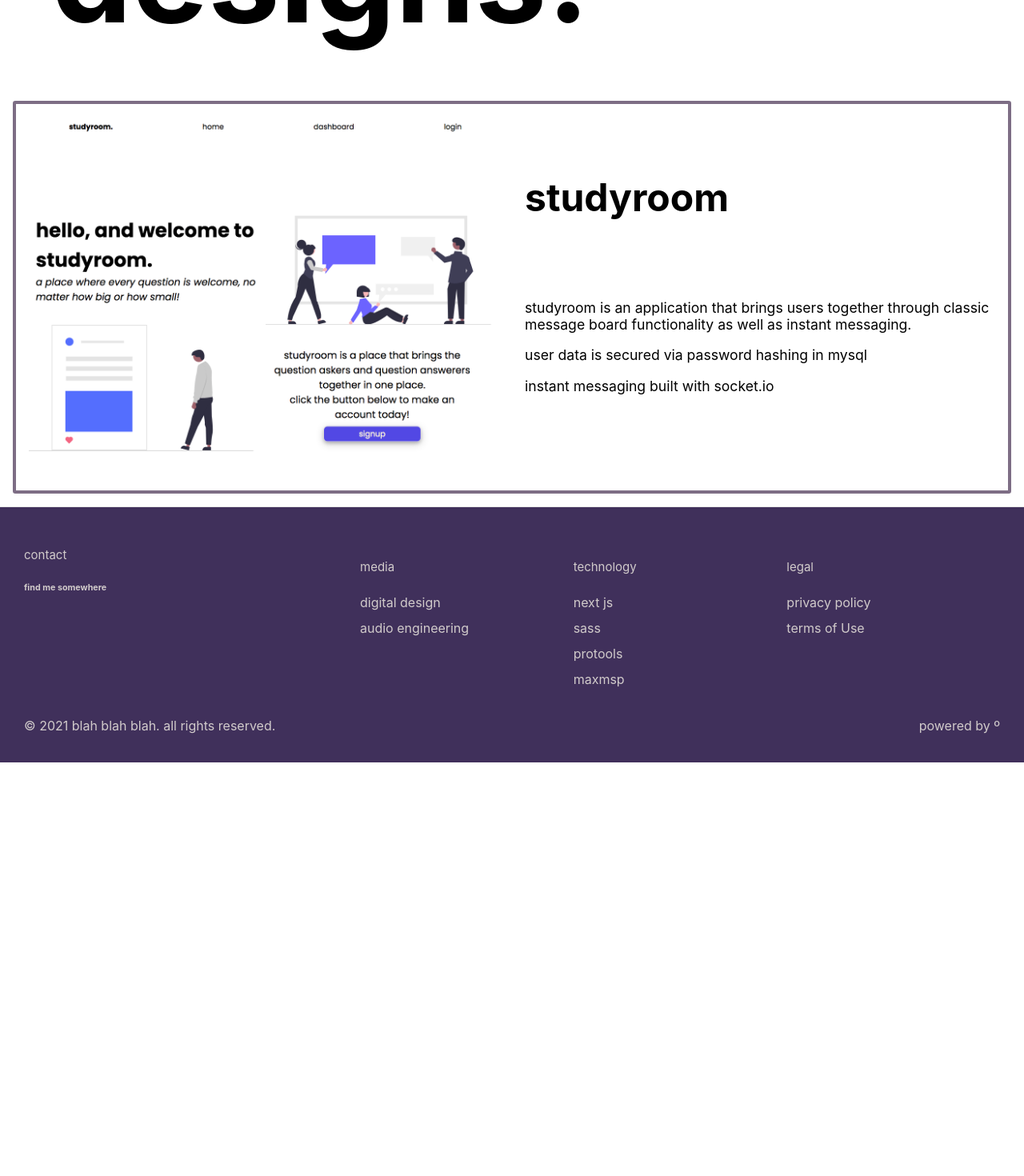
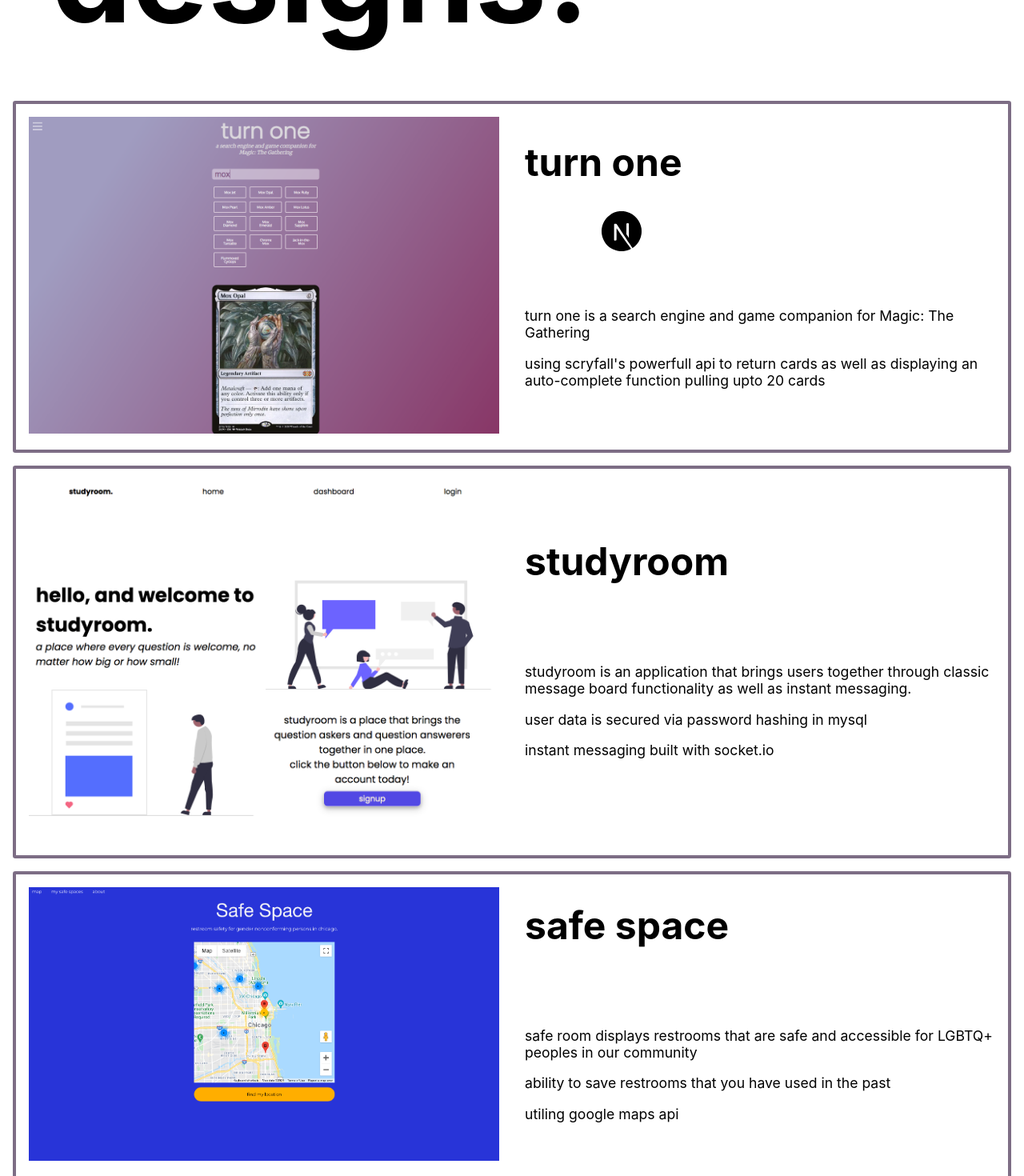
Before and after one commit to Zane-Gilfillan/Portfolio-V2, a Next.js app: page /design in a window 1280 px wide. Shown: the part 380-1850 px from the top of the page at 80% size. Before the commit the page ends 1333 px from the top, so only its background shows below. Built offline with nearby package versions, Linux system fonts and the light colour scheme.

Commit message:
updated projects in design page.

```diff
--- a/pages/_app.js
+++ b/pages/_app.js
@@ -1,4 +1,4 @@
-import '../styles/globals.css'
+import '../styles/globals.scss'
 
 function MyApp({ Component, pageProps }) {
   return <Component {...pageProps} />
--- a/pages/design.js
+++ b/pages/design.js
@@ -4,15 +4,17 @@ import styles from '../styles/Design.module.scss'
 import Image from 'next/image'
 import Head from 'next/head'
 import Link from 'next/link'
+import turns from '../public/img/turn-one.png'
 import study from '../public/img/studyroom.png'
 import safe from '../public/img/safespace.png'
 import aston from '../public/img/aston-martin.png'
 import veils from '../public/img/veils.png'
+import next from '../public/img/next-js.svg'
 
 
 const design = () => {
     return (
-        <div>
+        <>
             <Head>
                 <link rel="stylesheet" href="https://cdnjs.cloudflare.com/ajax/libs/font-awesome/5.15.2/css/all.min.css" integrity="sha512-HK5fgLBL+xu6dm/Ii3z4xhlSUyZgTT9tuc/hSrtw6uzJOvgRr2a9jyxxT1ely+B+xFAmJKVSTbpM/CuL7qxO8w==" crossOrigin="anonymous" />
             </Head>
@@ -23,6 +25,29 @@ const design = () => {
                 <h1>designs.</h1>
             </div>
 
+            {/* card one */}
+            <div className={styles.card}>
+                <div className={styles.image_holder}>
+                    <Link href='https://zanelandia.herokuapp.com/'><a target='_blank'><Image src={turns} /></a></Link>
+                </div>
+
+                <div className={styles.image_descrip}>
+                    <h1>turn one</h1>
+                    <div className={styles.icon_holder}>
+                        <i className="fab fa-sass fa-3x"></i>
+                        <i className="fab fa-react fa-3x"></i>
+                        <i className="fab fa-node-js fa-3x"></i>
+                        <i><Image src={next} height='50' width='50' /></i>
+                    </div>
+                    <div className={styles.app_descrip}>
+
+                        <p className={styles.list_item}>turn one is a search engine and game companion for Magic: The Gathering</p>
+                        <p>using scryfall's powerfull api to return cards as well as displaying an auto-complete function pulling upto 20 cards</p>
+                    </div>
+                </div>
+            </div>
+
+            {/* card two */}
             <div className={styles.card}>
                 <div className={styles.image_holder}>
                     <Link href='https://mysterious-meadow-15624.herokuapp.com/'><a target='_blank'><Image src={study} /></a></Link>
@@ -42,15 +67,35 @@ const design = () => {
                         <p>instant messaging built with socket.io</p>
 
                     </div>
+                </div>
+            </div>
 
-
+            {/* card three */}
+            <div className={styles.card}>
+                <div className={styles.image_holder}>
+                    <Link href='https://mysterious-meadow-15624.herokuapp.com/'><a target='_blank'><Image src={safe} /></a></Link>
                 </div>
 
+                <div className={styles.image_descrip}>
+                    <h1>safe space</h1>
+                    <div className={styles.icon_holder}>
+                        <i className="fab fa-sass fa-3x"></i>
+                        <i className="fab fa-js fa-3x"></i>
+                        <i className="fab fa-node-js fa-3x"></i>
+                    </div>
+                    <div className={styles.app_descrip}>
+
+                        <p className={styles.list_item}>safe room displays restrooms that are safe and accessible for LGBTQ+ peoples in our community</p>
+                        <p>ability to save restrooms that you have used in the past</p>
+                        <p>utiling google maps api</p>
+
+                    </div>
+                </div>
             </div>
 
 
             <Footer />
-        </div>
+        </>
     )
 }
 
--- a/pages/index.js
+++ b/pages/index.js
@@ -1,6 +1,6 @@
 import Head from 'next/head'
 import Image from 'next/image'
-import styles from '../styles/Home.module.css'
+import styles from '../styles/Home.module.scss'
 import Nav from '../components/Nav'
 import Footer from '../components/Footer'
 import Showcase from '../components/Showcase'
```
Also changed, not shown: public/img/turn-one.png (added), styles/Home.module.scss (renamed from styles/Home.module.css), styles/globals.scss (renamed from styles/globals.css).
